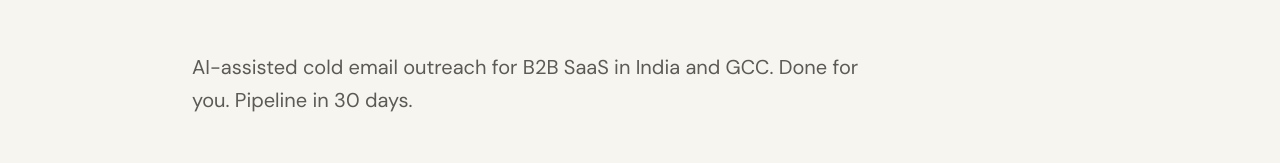
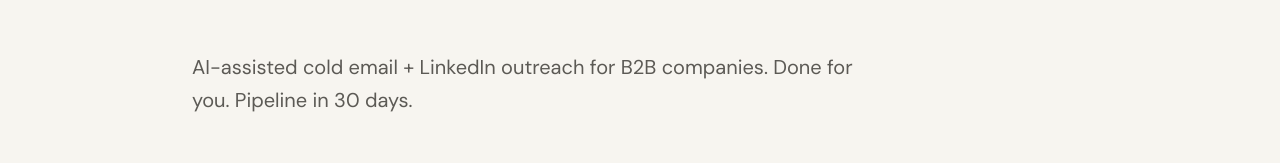
Before and after one commit to banaawat/banaawat, a Next.js app: page / in a window 1280 px wide. Shown: the part 455-618 px from the top of the page. Built offline with nearby package versions, Linux system fonts and the light colour scheme.

Commit message:
broaden positioning

```diff
--- a/components/FAQ.tsx
+++ b/components/FAQ.tsx
@@ -25,7 +25,7 @@
   },
   {
     q: 'What markets do you cover?',
-    a: 'India and GCC, English-first.',
+    a: 'We work with B2B companies globally. Primary experience in India, GCC, and Southeast Asia — but our system works across any English-speaking market.',
   },
 ]
 
--- a/components/Hero.tsx
+++ b/components/Hero.tsx
@@ -23,7 +23,7 @@
         </FadeUp>
         <FadeUp delay={200}>
           <p className="text-xl text-ink-muted max-w-2xl mb-12 leading-relaxed">
-            AI-assisted cold email outreach for B2B SaaS in India and GCC. Done for you. Pipeline in 30 days.
+            AI-assisted cold email + LinkedIn outreach for B2B companies. Done for you. Pipeline in 30 days.
           </p>
         </FadeUp>
         <FadeUp delay={300}>
```
